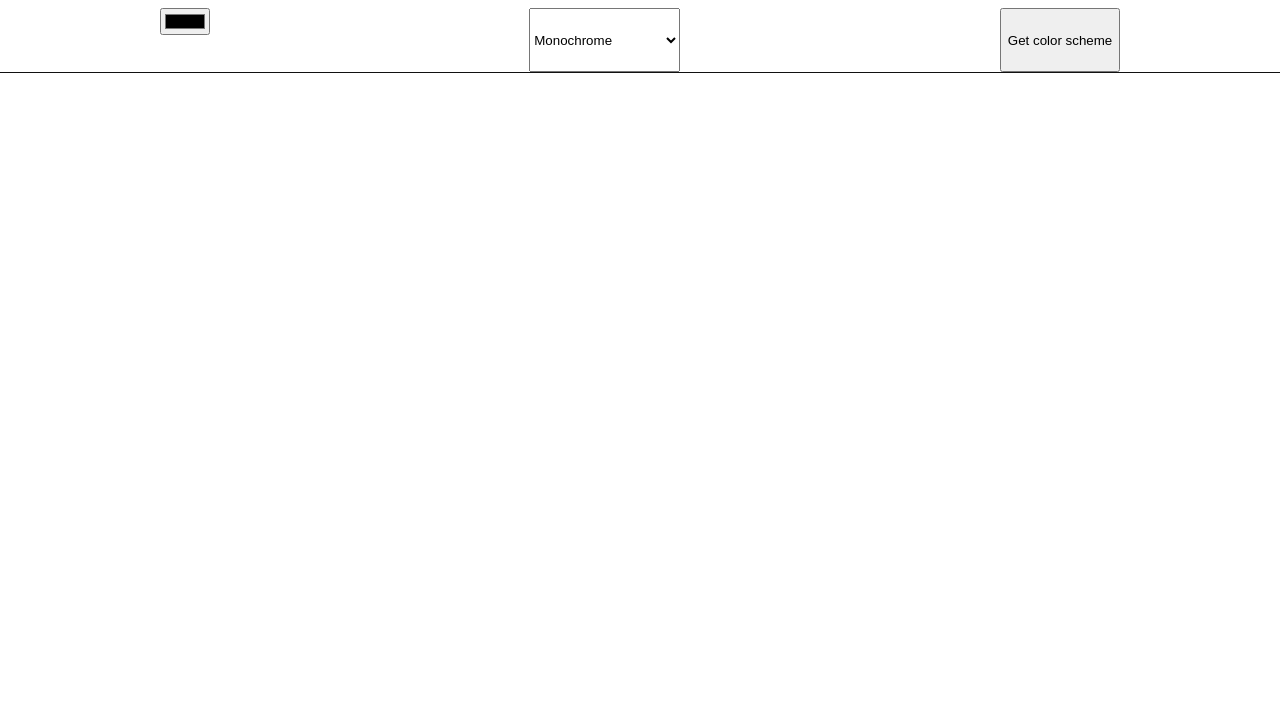
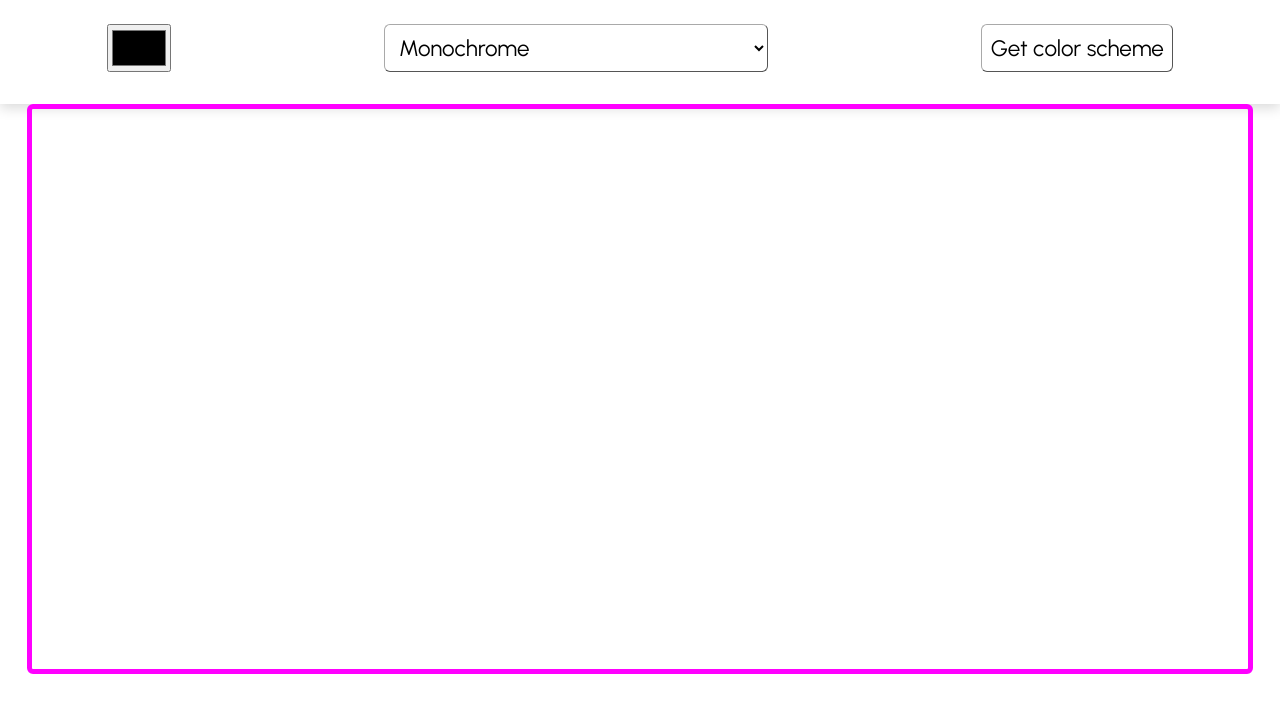
Before and after one commit to SusyGlez/color-scheme-generator, a plain HTML site: page index.html in a window 1280 px wide. Drawn offline with Linux system fonts and the light colour scheme.

Commit message:
set css to selector, nav, and color scheme parent div

```diff
--- a/style.css
+++ b/style.css
@@ -1,5 +1,5 @@
 * {
-  marging: 0;
+  margin: 0;
 }
 
 body {
@@ -10,9 +10,50 @@ body {
 
 nav {
   height: 8vh;
-  border-bottom: 1px solid #111;
+  box-shadow: 0 4px 12px rgba(0, 0, 0, 0.15);
   width: 100vw;
   display: flex;
   flex-direction: row;
   justify-content: space-around;
+  align-content: center;
+  padding-top: 1.5rem;
+  padding-bottom: 1rem;
 }
+
+.color-picker,
+.mode-selector,
+.mode-select-btn {
+  height: 6vh;
+}
+
+.color-picker {
+  width: 5vw;
+}
+
+.mode-selector,
+.mode-select-btn {
+  background-color: white;
+  border: 1px solid darkgrey;
+  border-style: outset;
+  border-radius: 6px;
+  font-family: "Urbanist", sans-serif;
+  font-size: 1.4rem;
+}
+
+.mode-selector {
+  width: 30vw;
+  padding: 5px 10px;
+}
+
+.mode-select-btn {
+  width: 15vw;
+}
+
+.color-scheme {
+  display: flex;
+  flex-direction: row;
+  border: 5px solid magenta;
+  width: 95vw;
+  border-radius: 6px;
+  height: 70vh;
+}
```
